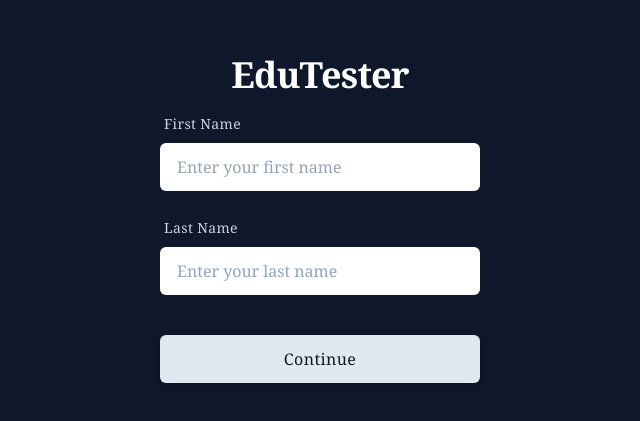
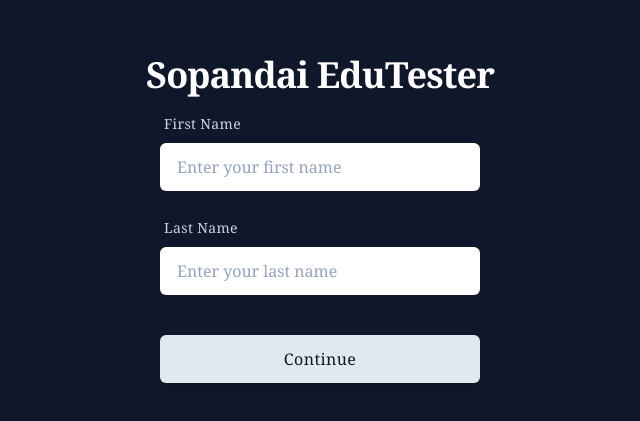
Before and after one commit to Jkcx-off/ahmet_edu, a Next.js app: page / in a window 1280 px wide. Shown: the part 105-526 px from the top of the page, without its empty margins (320-960 px from the left). Built offline with nearby package versions, Linux system fonts and the light colour scheme.

Commit message:
Update brand name to Sopandai EduTester

```diff
--- a/src/app/layout.tsx
+++ b/src/app/layout.tsx
@@ -13,15 +13,15 @@ const geistMono = Geist_Mono({
 });
 
 export const metadata: Metadata = {
-  title: "EduTester - Интерактивная платформа для тестирования знаний",
-  description: "EduTester — это современная образовательная платформа для тестирования по школьной программе (биология, химия, физика, английский). Проходите тесты и повышайте свой уровень знаний!",
-  applicationName: "EduTester",
-  keywords: ["тесты", "образование", "школьная программа", "снг", "биология", "химия", "физика", "английский", "онлайн тестирование"],
+  title: "Sopandai EduTester - Интерактивная платформа для тестирования знаний",
+  description: "Sopandai EduTester — это современная образовательная платформа для тестирования по школьной программе (биология, химия, физика, английский). Проходите тесты и повышайте свой уровень знаний!",
+  applicationName: "Sopandai EduTester",
+  keywords: ["Sopandai", "тесты", "образование", "школьная программа", "снг", "биология", "химия", "физика", "английский", "онлайн тестирование"],
   openGraph: {
-    title: "EduTester - Интерактивная платформа для тестирования",
+    title: "Sopandai EduTester - Интерактивная платформа для тестирования",
     description: "Проверьте свои знания по школьной программе! Тесты для 6-12 классов.",
     url: "https://ahmet-edu.vercel.app",
-    siteName: "EduTester",
+    siteName: "Sopandai EduTester",
     type: "website",
   },
 };
--- a/src/app/page.tsx
+++ b/src/app/page.tsx
@@ -108,7 +108,7 @@ export default function Home() {
     )}>
       <div className="z-10 w-full flex flex-col items-center justify-center space-y-8 animate-in fade-in duration-700">
         <h1 className="text-4xl font-serif font-bold tracking-tight text-white mb-4">
-          EduTester
+          Sopandai EduTester
         </h1>
       </div>
 
```
